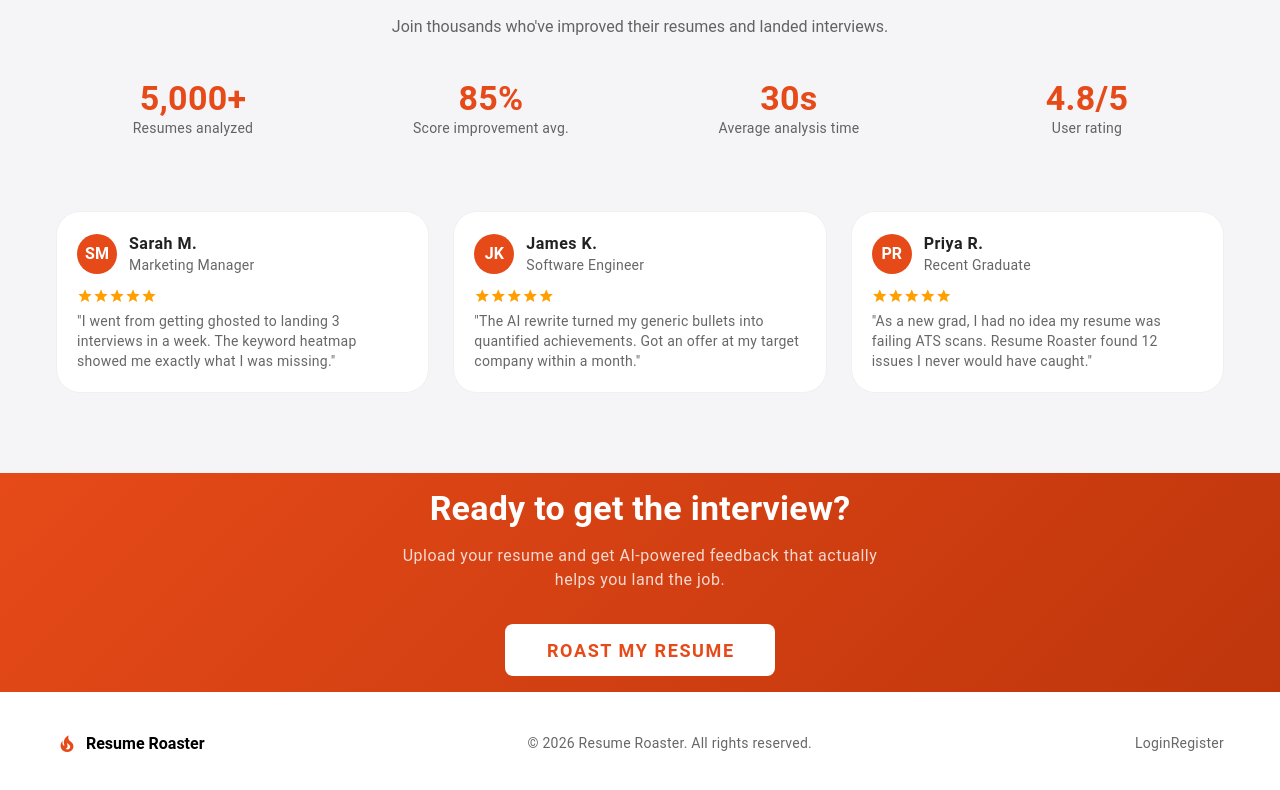
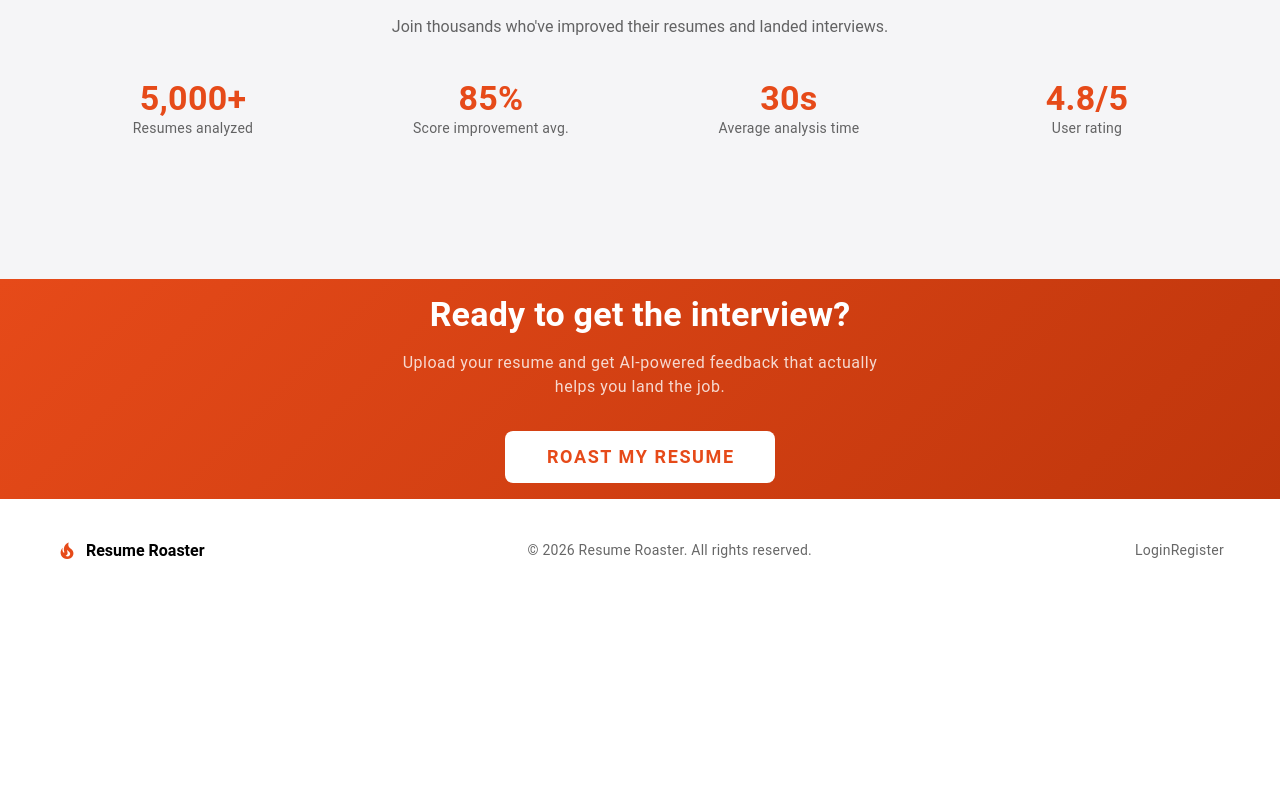
Before and after one commit to squadran2003/resume_roaster, a Vue app in the folder frontend/: page / in a window 1280 px wide. Shown: the part 3004-3794 px from the top of the page. After the commit the page ends 3607 px from the top, so only its background shows below. Built offline with nearby package versions, Linux system fonts and the light colour scheme; no server answers.

Commit message:
remove testimonials

```diff
--- a/frontend/src/views/LandingView.vue
+++ b/frontend/src/views/LandingView.vue
@@ -170,26 +170,6 @@
           </v-col>
         </v-row>
 
-        <!-- Testimonials -->
-        <v-row justify="center">
-          <v-col cols="12" sm="6" md="4" v-for="testimonial in testimonials" :key="testimonial.name">
-            <v-card elevation="0" class="pa-5 testimonial-card h-100">
-              <div class="d-flex align-center mb-3">
-                <v-avatar color="primary" size="40" class="mr-3">
-                  <span class="text-white font-weight-bold">{{ testimonial.initials }}</span>
-                </v-avatar>
-                <div>
-                  <div class="text-body-1 font-weight-bold">{{ testimonial.name }}</div>
-                  <div class="text-body-2 text-medium-emphasis">{{ testimonial.role }}</div>
-                </div>
-              </div>
-              <div class="d-flex mb-2">
-                <v-icon v-for="n in 5" :key="n" size="16" color="amber-darken-2">mdi-star</v-icon>
-              </div>
-              <p class="text-body-2 text-medium-emphasis mb-0">"{{ testimonial.quote }}"</p>
-            </v-card>
-          </v-col>
-        </v-row>
       </v-container>
     </section>
 
@@ -366,26 +346,6 @@ const socialStats = [
   { value: '4.8/5', label: 'User rating' },
 ]
 
-const testimonials = [
-  {
-    name: 'Sarah M.',
-    initials: 'SM',
-    role: 'Marketing Manager',
-    quote: 'I went from getting ghosted to landing 3 interviews in a week. The keyword heatmap showed me exactly what I was missing.',
-  },
-  {
-    name: 'James K.',
-    initials: 'JK',
-    role: 'Software Engineer',
-    quote: 'The AI rewrite turned my generic bullets into quantified achievements. Got an offer at my target company within a month.',
-  },
-  {
-    name: 'Priya R.',
-    initials: 'PR',
-    role: 'Recent Graduate',
-    quote: 'As a new grad, I had no idea my resume was failing ATS scans. Resume Roaster found 12 issues I never would have caught.',
-  },
-]
 
 const steps = [
   {
@@ -541,16 +501,6 @@ const steps = [
   box-shadow: 0 0 60px rgba(230, 74, 25, 0.06) !important;
 }
 
-/* Testimonials */
-.testimonial-card {
-  border: 1px solid rgba(0, 0, 0, 0.06) !important;
-  transition: transform 0.22s ease, box-shadow 0.22s ease;
-}
-.testimonial-card:hover {
-  transform: translateY(-4px);
-  box-shadow: 0 12px 32px rgba(0, 0, 0, 0.08) !important;
-}
-
 /* CTA */
 .cta-section {
   background: linear-gradient(135deg, #E64A19 0%, #BF360C 100%);
```
